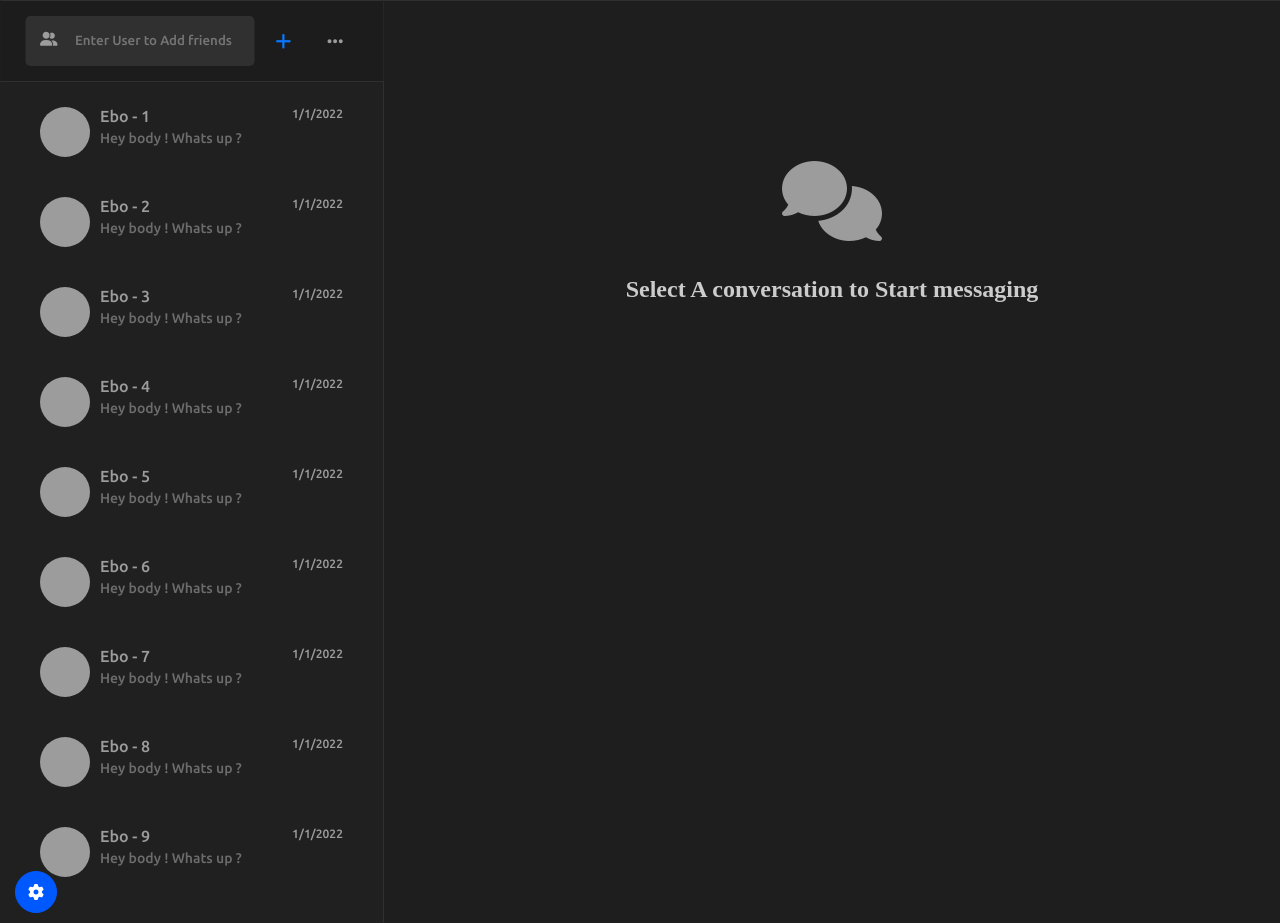
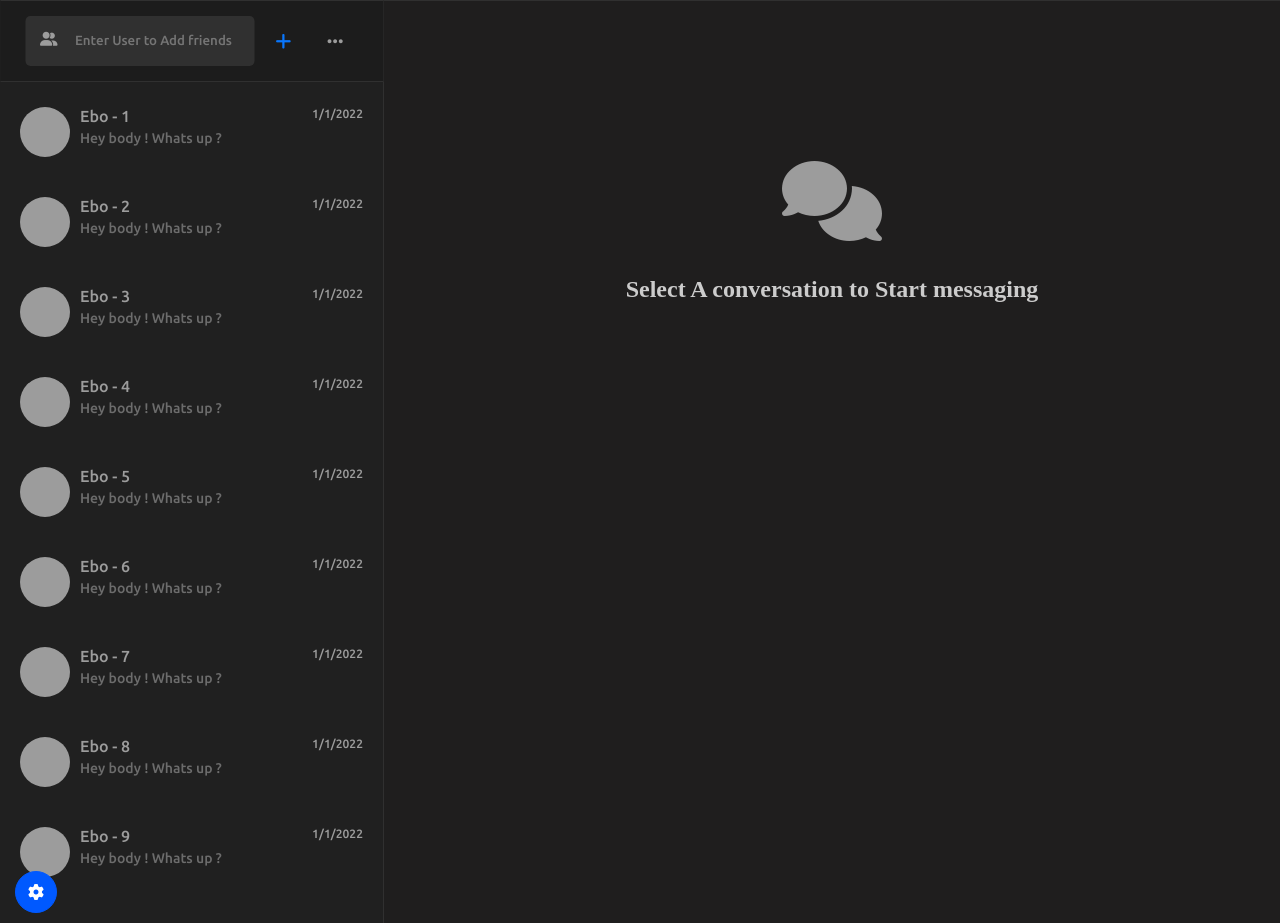
Before and after one commit to abdoki7788/django-chat, a Django app: page / in a window 1280 px wide. Shown: the part 126-1049 px from the top of the page. Run offline with Django 4.2, Linux system fonts and the light colour scheme; the visitor is signed in with stand-in values (Sample User, id 1).

Commit message:
increas friend box width

```diff
--- a/static/home.css
+++ b/static/home.css
@@ -324,7 +324,7 @@ i:hover {
 .friend {
     display: flex;
     justify-content: space-between;
-    width: calc(100% - 80px);
+    width: calc(100% - 40px);
     padding: 15px 40px;
     margin-top: 10px;
     font-family: Ubuntu;
```
